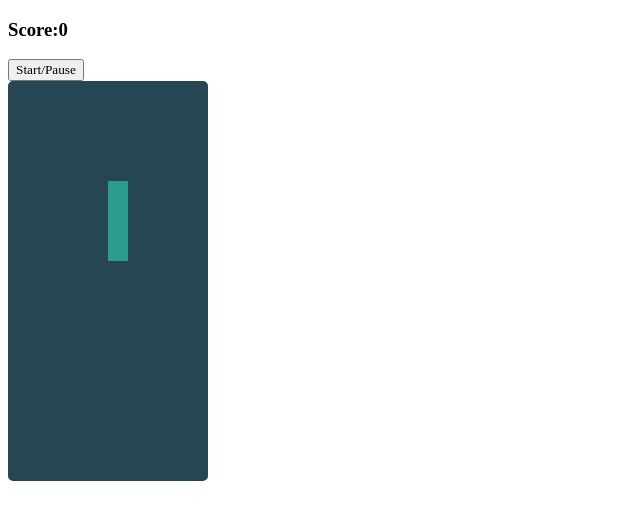
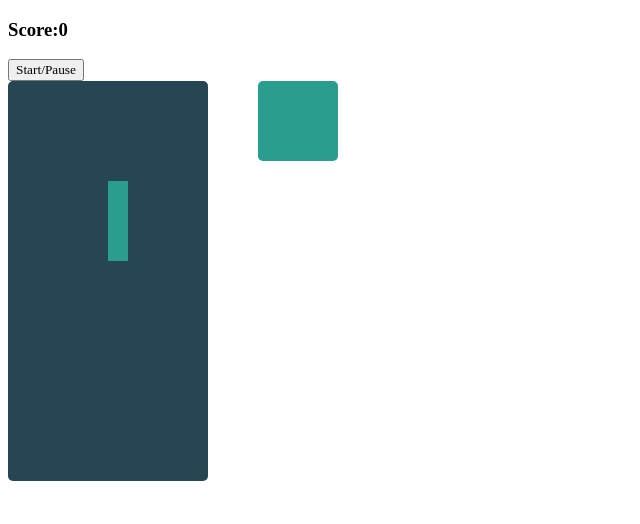
Before and after one commit to Arianna-McCollum/Tetris-Game, a plain HTML site: page index.html in a window 1280 px wide. Shown: the whole page, without its empty margins (0-640 px from the left). Drawn offline with Linux system fonts and the light colour scheme; a web font is replaced by a local one.

Commit message:
Added mini grid to show next tetromino

```diff
--- a/assets/style.css
+++ b/assets/style.css
@@ -10,6 +10,9 @@
     font-family: 'Caudex', serif;
 }
 
+.container {
+    display: flex;
+}
 
 .grid{
     width: 200px;
@@ -28,3 +31,18 @@
 .tetromino {
     background-color: var(--secondary-color);
 }
+
+.mini-grid {
+    margin-left: 50px;
+    width: 80px;
+    height: 80px;
+    display: flex;
+    flex-wrap: wrap;
+    border-radius: 5px;
+    background-color: var(--secondary-color);
+}
+
+.mini-grid div {
+    height: 20px;
+    width: 20px;
+}
--- a/index.html
+++ b/index.html
@@ -13,7 +13,7 @@
 <body>
     <h3>Score:<span id="score">0</span></h3>
     <button id = "start-button">Start/Pause</button>
-
+<div class="container">
     <div class = "grid">
 <div></div>
 <div></div>
@@ -227,6 +227,26 @@
 <div class="taken"></div>
 <div class="taken"></div>
     </div>
+
+    <div class="mini-grid">
+<div></div>
+<div></div>
+<div></div>
+<div></div>
+<div></div>
+<div></div>
+<div></div>
+<div></div>
+<div></div>
+<div></div>
+<div></div>
+<div></div>
+<div></div>
+<div></div>
+<div></div>
+<div></div>
+    </div>
+</div>
     <script src="./assets/script.js"></script>
 </body>
 </html>
```
Also changed, not shown: assets/script.js (+12 -0 lines).
